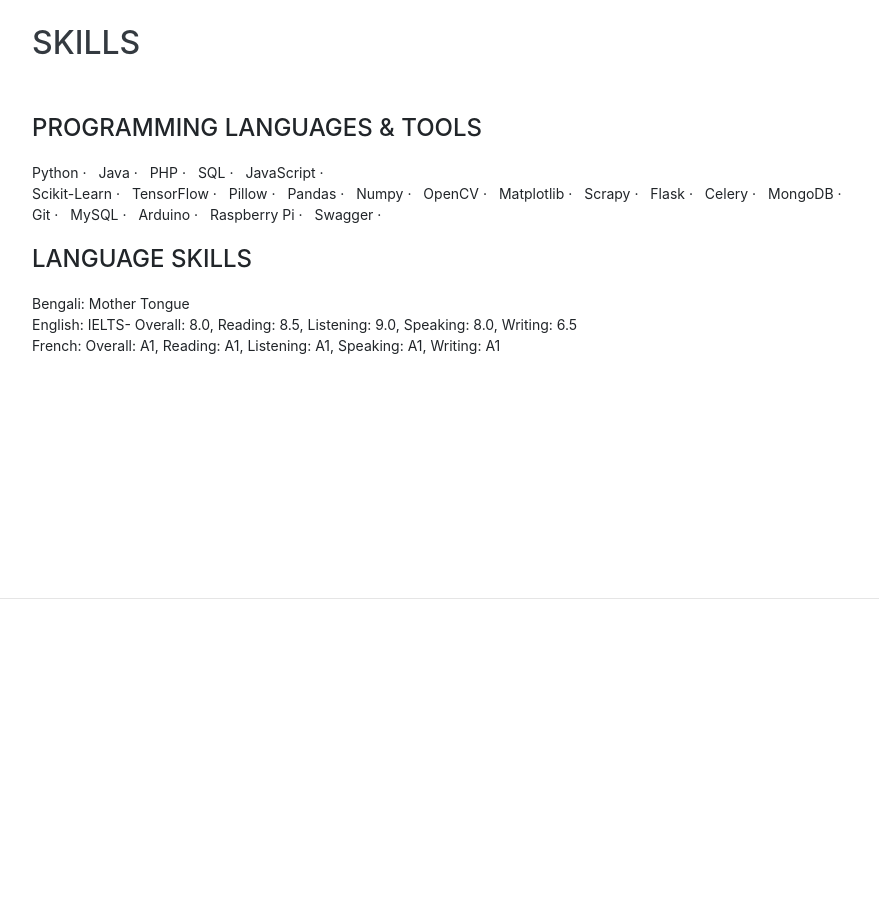
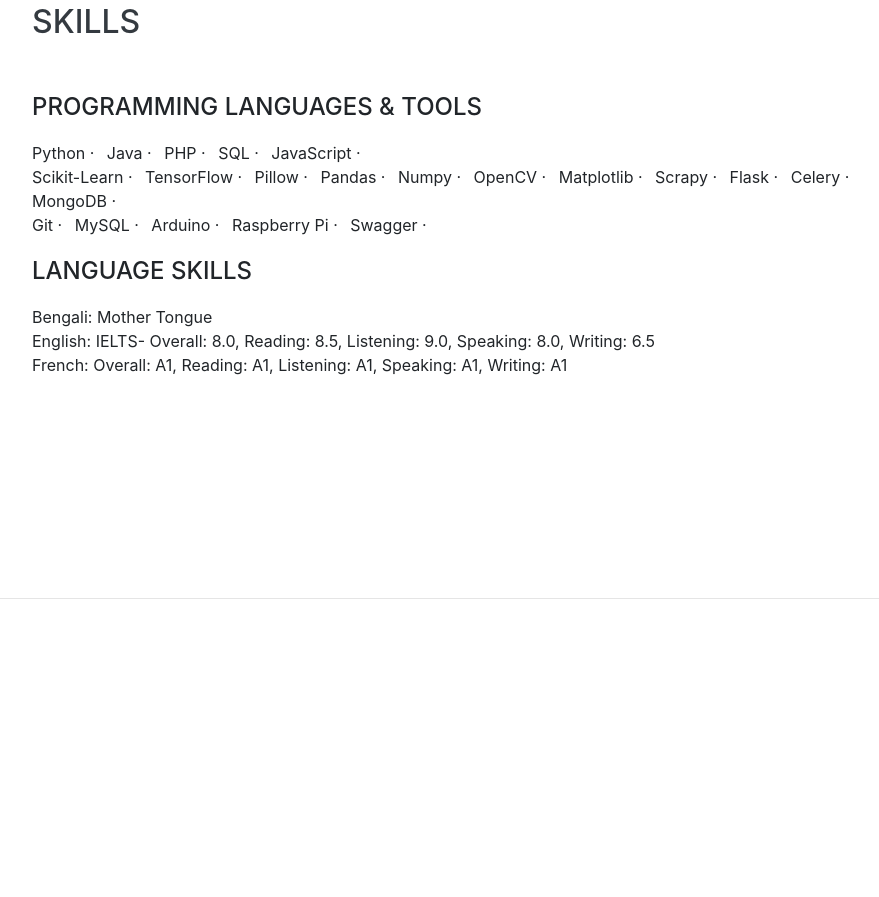
Before and after one commit to tahsin5/tahsin5.github.io, a website with bundled scripts: page index.html in a window 1280 px wide. Shown: the part 4055-4952 px from the top of the page, without its empty margins (288-1167 px from the left). Built offline with nearby package versions, Linux system fonts and the light colour scheme; a web font is replaced by a local one.

Commit message:
Update index.html

```diff
--- a/index.html
+++ b/index.html
@@ -242,7 +242,7 @@
         <h2 class="mb-5">Skills</h2>
 
         <div class="subheading mb-3">Programming Languages &amp; Tools</div>
-        <ul class="list-inline dev-icons" style="font-size:14px;">
+        <ul class="list-inline dev-icons" style="font-size:16px;">
           <li class="list-inline-item">
             Python ·
           </li>
@@ -317,7 +317,7 @@
         </ul> -->
 
         <div class="subheading mb-3">Language Skills</div>
-        <ul class="list-inline dev-icons" style="font-size:14px;">
+        <ul class="list-inline dev-icons" style="font-size:16px;">
           <li class="list-inline-item">
             Bengali: Mother Tongue
           </li><br>
```
